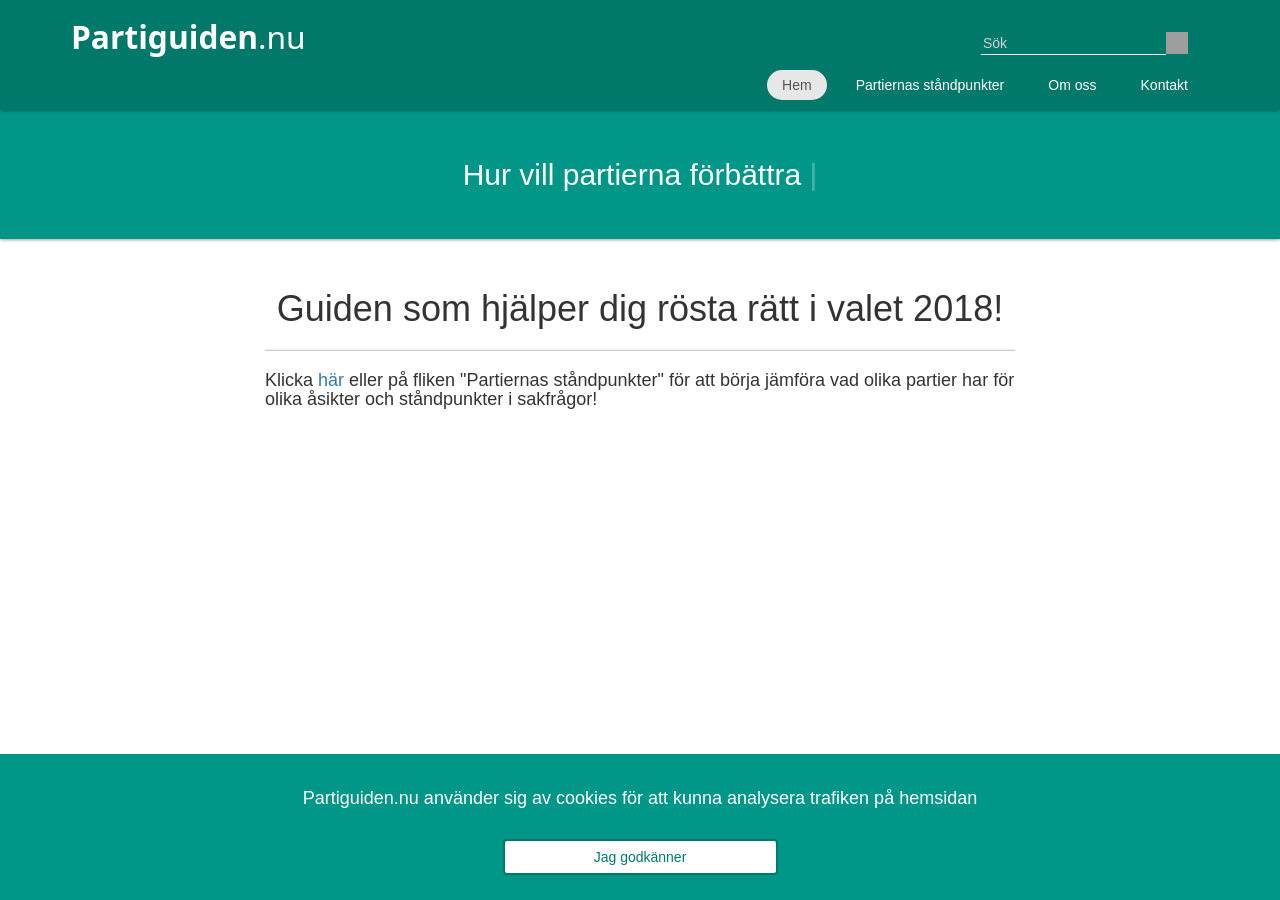
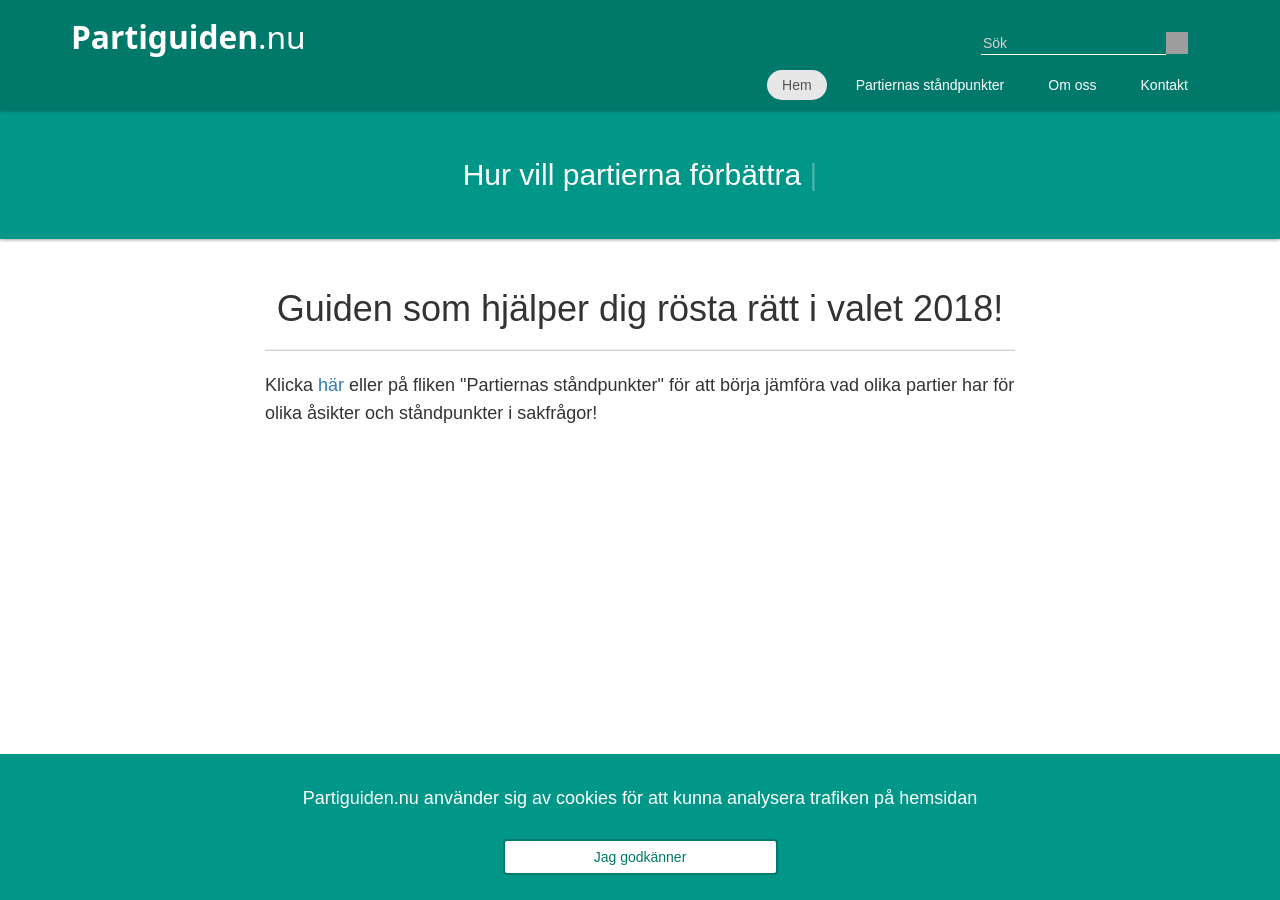
Before and after one commit to Ackuq/partiguiden.nu, a Jekyll site: the page built from index.md, in a window 1280 px wide. Built offline with Jekyll 4.4.1, drawn with Linux system fonts in a browser that asks for light colours; nearby versions of some CDN libraries; some web fonts are replaced; grey boxes are pictures that could not be loaded.

Commit message:
Content text fix

```diff
--- a/index.md
+++ b/index.md
@@ -13,7 +13,7 @@ title: Partiguiden
       <div class="col-sm-8 col-sm-offset-2">
         <h1  class="boxTitle text-center">Guiden som hjälper dig rösta rätt i valet 2018!</h1>
         <hr class="lineLarge">
-            <h4>Klicka <a href="/partiernas-standpunkter.html">här</a> eller på fliken "Partiernas ståndpunkter" för att börja jämföra vad olika partier har för olika åsikter och ståndpunkter i sakfrågor!</h4>
+            <h4 class="contentText">Klicka <a href="/partiernas-standpunkter.html">här</a> eller på fliken "Partiernas ståndpunkter" för att börja jämföra vad olika partier har för olika åsikter och ståndpunkter i sakfrågor!</h4>
         </div>
     </div>
   </div>
```
